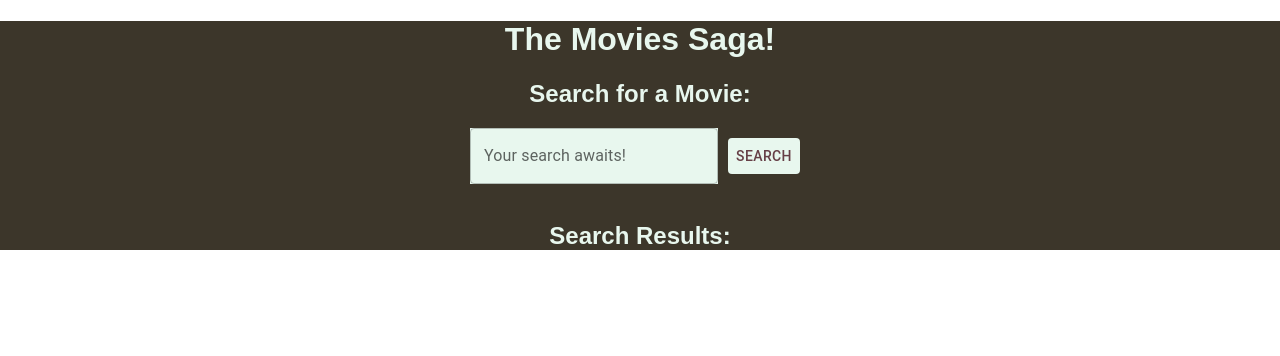
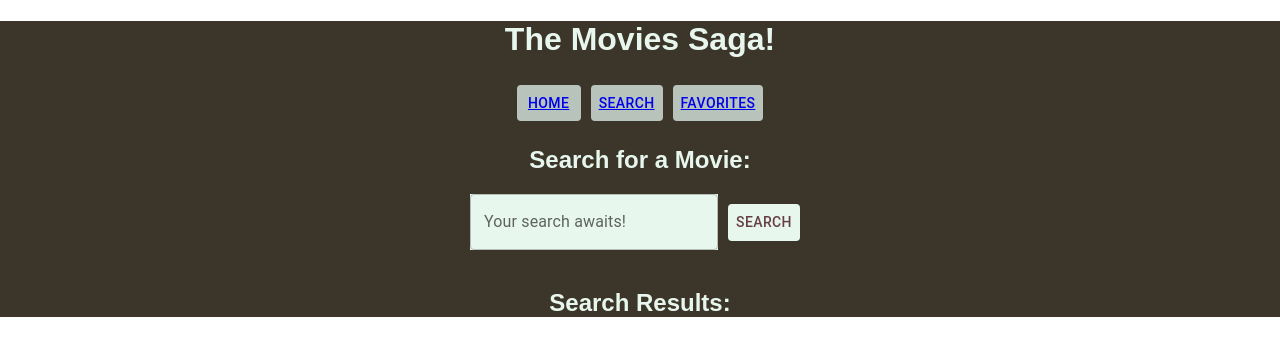
Before and after one commit to amana4416/weekend-movie-sagas, a React (Create React App) app: page /#/search in a window 1280 px wide. Shown: the top 356 px of the page. Built offline with nearby package versions, Linux system fonts and the light colour scheme.

Commit message:
created links to seperate pages, adding a favorite movies feater

```diff
--- a/src/components/App/App.js
+++ b/src/components/App/App.js
@@ -1,14 +1,35 @@
-import {HashRouter as Router, Route} from 'react-router-dom';
+import {HashRouter as Router, Route, Link} from 'react-router-dom';
 import './App.css';
 import MovieList from '../MovieList/MovieList'
 import MovieDetails from '../MovieDetails/MovieDetails';
 import MovieForm from '../MovieForm/MovieForm';
+import Favorites from '../Favorites/Favorites';
+//mui componenents
+import Button from '@mui/material/Button';
+import { margin } from '@mui/system';
 
 function App() {
   return (
     <div className="App">
       <h1>The Movies Saga!</h1>
       <Router>
+      <Button
+      sx={{backgroundColor: '#B8C4BB', color: '#663F46', margin: '5px'}}
+      >
+       <Link to="/">Home</Link>
+      </Button>
+
+      <Button
+      sx={{backgroundColor: '#B8C4BB', color: '#663F46', margin: '5px'}}
+      >
+       <Link to="/search">Search</Link>
+      </Button>
+      <Button
+      sx={{backgroundColor: '#B8C4BB', color: '#663F46', margin: '5px'}}
+      >
+        <Link to="/favorites">Favorites</Link>
+      </Button>
+
         <Route exact path="/">
           <MovieList />
         </Route>
@@ -19,7 +40,10 @@ function App() {
         {/* Add Movie page */}
         <Route exact path="/search">
             <MovieForm />
-          </Route>
+        </Route>
+        <Route exact path="/favorites">
+          <Favorites />
+        </Route>
       </Router>
     </div>
   )
--- /dev/null
+++ b/src/components/Favorites/Favorites.js
@@ -0,0 +1,12 @@
+
+
+function Favorites() {
+
+    return (
+        <>
+        <h1>these are my fav movies</h1>
+        </>
+    )
+}
+
+export default Favorites
--- a/src/components/MovieFormItem/MovieFormItem.css
+++ b/src/components/MovieFormItem/MovieFormItem.css
@@ -1,8 +1,4 @@
-.MuiPaper-root {
-    display: inline-block;
-}
-
-h4 {
+h4, p {
     align-items: center;
     color: #663F46;
 }
--- a/src/components/MovieFormItem/MovieFormItem.js
+++ b/src/components/MovieFormItem/MovieFormItem.js
@@ -4,6 +4,7 @@ import { useHistory } from 'react-router-dom';
 import './MovieFormItem.css';
 //mui components
 import Paper from '@mui/material/Paper';
+import FavoriteIcon from '@mui/icons-material/Favorite';
 
 //pass results through as a prop from MovieForm
 function MovieFormItem({results}) {
@@ -20,10 +21,14 @@ function MovieFormItem({results}) {
             <Paper
                 className="resultBackground"
                 elevation={3}
-                sx={{backgroundColor: '#B8C4BB', margin: '30px', height: '390px', width: '400px'}}
+                sx={{backgroundColor: '#B8C4BB', margin: '30px', height: '420px', width: '410px'}}
             >
                 <h4>{results.original_title}</h4>
                 <img src={`https://image.tmdb.org/t/p/original/${results.poster_path}`} alt={results.title} />
+                <div>
+                    <p>Add to Favorites List <FavoriteIcon /></p>
+                </div>
+
             </Paper>
         </>
     )
```
